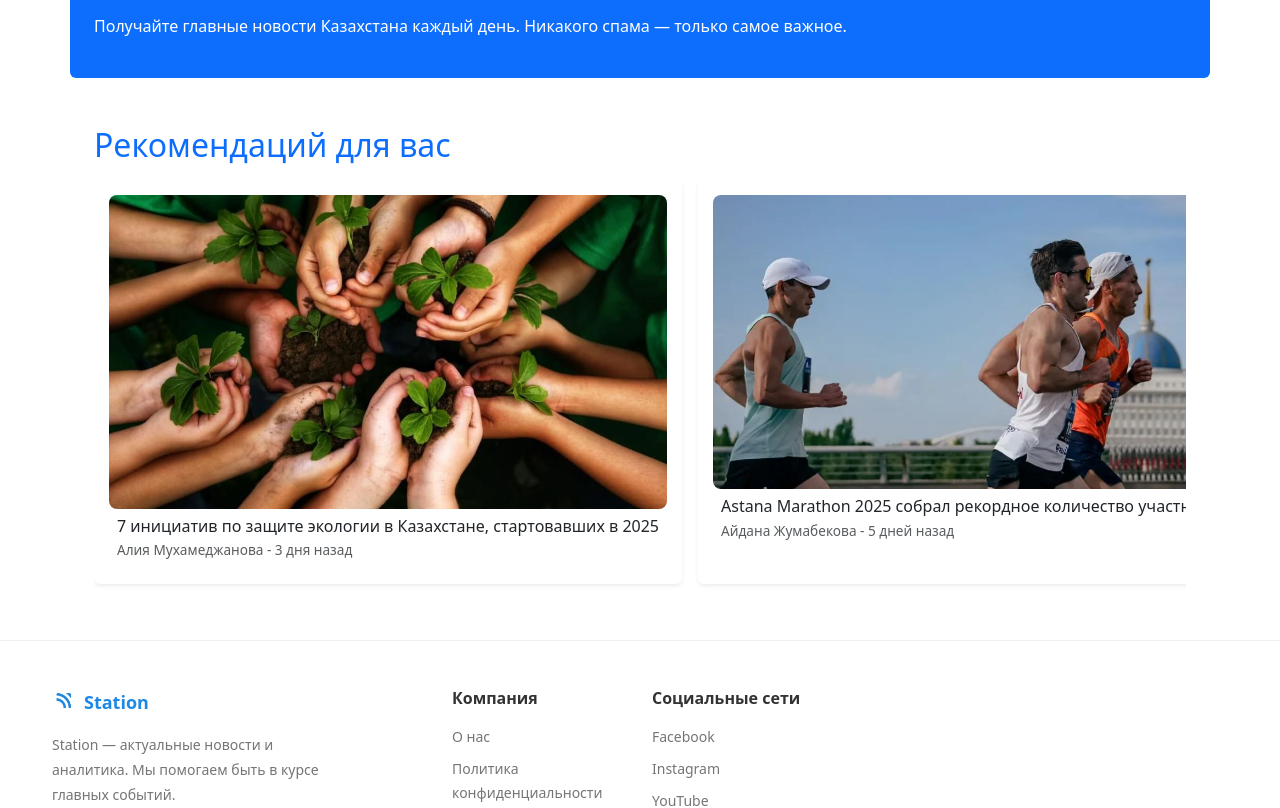
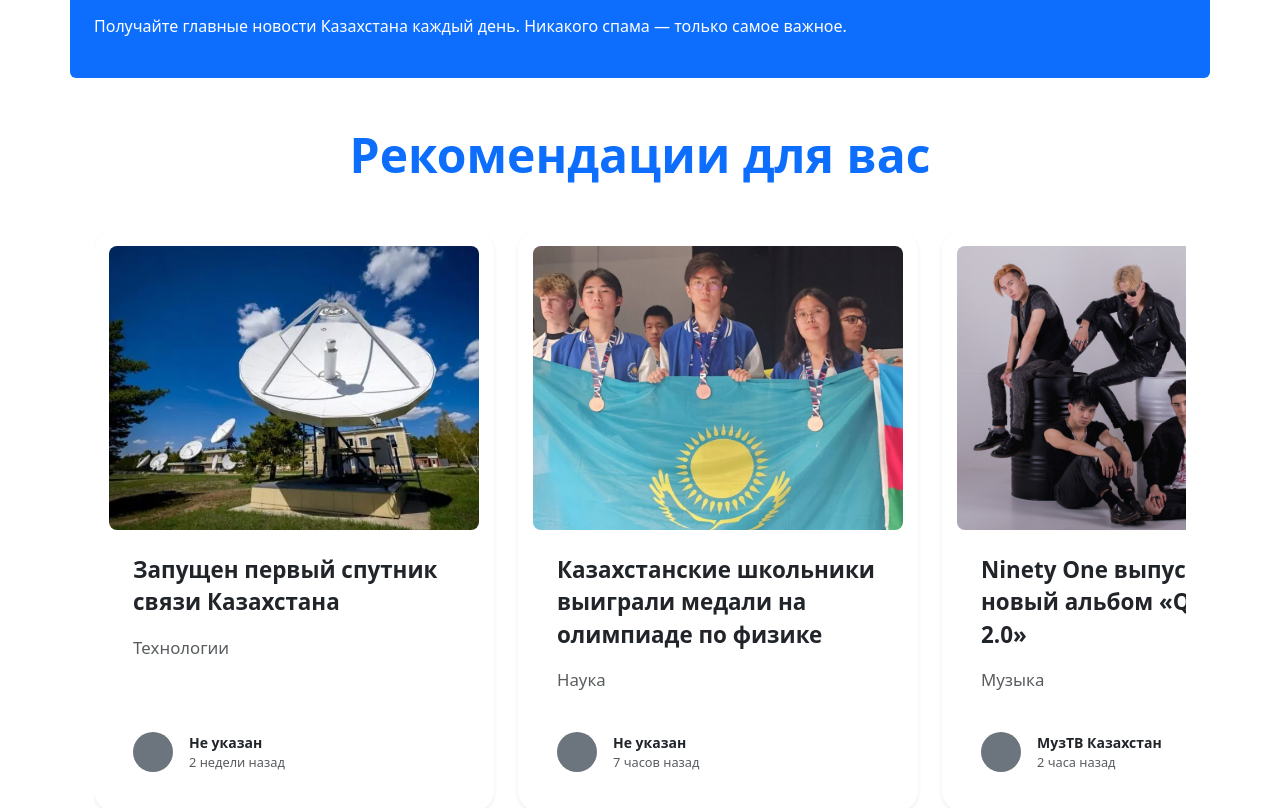
Before and after one commit to zhantixx/station, a Next.js app in the folder station-site/: page / in a window 1280 px wide. Shown: the part 2681-3489 px from the top of the page. Built offline with nearby package versions, Linux system fonts and the light colour scheme.

Commit message:
Секция рекомендаций

```diff
--- a/station-site/components/RecommendSection.jsx
+++ b/station-site/components/RecommendSection.jsx
@@ -2,74 +2,131 @@
 
 import React from "react";
 import { Card, Container } from "react-bootstrap";
+import Link from "next/link";
+import { articlesData } from "../app/data/articles";
 
-export default function RecommendationsSection({ recommendations }) {
+const textClampStyle = (lines) => ({
+  display: "-webkit-box",
+  WebkitLineClamp: lines,
+  WebkitBoxOrient: "vertical",
+  overflow: "hidden",
+  textOverflow: "ellipsis",
+});
+
+function getRandomPosts(count = 5) {
+  const allPosts = Object.values(articlesData).flatMap((cat) => [
+    ...(cat.articles || []),
+    ...(cat.streams || []),
+  ]);
+  return [...allPosts].sort(() => 0.5 - Math.random()).slice(0, count);
+}
+
+export default function RecommendationsSection() {
+  const recommendations = getRandomPosts(5);
+
   return (
     <Container className="my-5">
-      <h2 className="text-primary mb-3">Рекомендаций для вас</h2>
+      <h2 className="display-5 fw-bold text-primary mb-5 text-center">
+        Рекомендации для вас
+      </h2>
 
-      <div
-        className="d-flex flex-row gap-3 overflow-auto pb-2"
-        style={{ scrollBehavior: "smooth" }}
-      >
-        {recommendations.map((rec, i) => (
-          <a
-            key={i}
-            href="#"
+      <div className="d-flex gap-4 overflow-auto pb-4">
+        {recommendations.map((post) => {
+          const imageSrc =
+            post.image ||
+            post.img ||
+            `https://via.placeholder.com/400x300/333333/ffffff?text=${encodeURIComponent(post.title.slice(0, 20))}`;
+
+          const authorName =
+            typeof post.author === "object" && post.author !== null
+              ? post.author.name || post.author.writer || "Автор"
+              : post.author || post.writer || "Автор неизвестен";
+
+          const authorAvatar =
+            typeof post.author === "object" && post.author !== null
+              ? post.author.avatar || null
+              : null;
+
+          return (
+            <Link
+              key={post.id}
+              href={`/statya/${post.id}`}
               className="text-decoration-none text-dark"
-            style={{ minWidth: "280px", flexShrink: 0 }}
+              style={{ minWidth: "400px", flexShrink: 0 }}
             >
               <Card
-              className="h-100 shadow-sm border-0"
+                className="border-0 shadow-sm"
                 style={{
-                transition: "transform 0.2s, box-shadow 0.2s",
-                cursor: "pointer",
-              }}
-              onMouseEnter={(e) => {
-                e.currentTarget.style.transform = "translateY(-5px)";
-                e.currentTarget.style.boxShadow =
-                  "0 8px 20px rgba(0,0,0,0.25)";
-              }}
-              onMouseLeave={(e) => {
-                e.currentTarget.style.transform = "translateY(0)";
-                e.currentTarget.style.boxShadow = "0 4px 10px rgba(0,0,0,0.1)";
+                  width: "400px",
+                  height: "580px",
+                  borderRadius: "20px",
+                  overflow: "hidden",
+                  background: "#fff",
                 }}
               >
-              <div
+                <div style={{ width: "100%", height: "300px", position: "relative" }}>
+                  <img
+                    src={imageSrc}
+                    alt={post.title}
                     style={{
-                  position: "relative",
-                  width: "100%",
-                  paddingTop: "56.25%",
-                  overflow: "hidden",
-                  borderRadius: "8px",
-                }}
-              >
-                <Card.Img
-                  src={`/image/${rec.img}`}
-                  alt={rec.title}
-                  style={{
-                    position: "absolute",
-                    top: 0,
-                    left: 0,
                       width: "100%",
                       height: "100%",
                       objectFit: "cover",
+                      display: "block",
+                    }}
+                    loading="lazy"
+                    onError={(e) => {
+                      e.currentTarget.src = "https://via.placeholder.com/400x300/f0f0f0/999999?text=Нет+изображения";
                     }}
                   />
                 </div>
 
-              <Card.Body className="p-2">
-                <Card.Title className="h6 mb-1">{rec.title}</Card.Title>
+                <Card.Body className="p-4 d-flex flex-column" style={{ height: "280px" }}>
+                  <Card.Title
+                    className="fw-bold mb-3"
+                    style={{
+                      ...textClampStyle(3),
+                      fontSize: "1.4rem",
+                      lineHeight: "1.45",
+                    }}
+                  >
+                    {post.title}
+                  </Card.Title>
+
                   <Card.Text
-                  className="text-muted"
-                  style={{ fontSize: "0.85rem" }}
+                    className="text-muted flex-grow-1 mb-3"
+                    style={{
+                      ...textClampStyle(3),
+                      fontSize: "1.05rem",
+                      lineHeight: "1.6",
+                    }}
                   >
-                  {rec.meta}
+                    {post.meta || post.description || post.category || "Новость"}
                   </Card.Text>
+
+                  <div className="d-flex align-items-center mt-auto">
+                    <div
+                      className="me-3 rounded-circle bg-secondary flex-shrink-0"
+                      style={{
+                        width: "40px",
+                        height: "40px",
+                        backgroundImage: authorAvatar ? `url(${authorAvatar})` : "none",
+                        backgroundSize: "cover",
+                        backgroundPosition: "center",
+                      }}
+                    />
+                    <div>
+                      <div className="fw-semibold small">{authorName}</div>
+                      <div className="text-muted" style={{ fontSize: "0.8rem" }}>
+                        {post.time || post.date || "Недавно"}
+                      </div>
+                    </div>
+                  </div>
                 </Card.Body>
               </Card>
-          </a>
-        ))}
+            </Link>
+          );
+        })}
       </div>
     </Container>
   );
```
Also changed, not shown: station-site/app/articles/[id]/page.jsx (+3 -21 lines). Lines whose indentation alone changed are shown as unchanged.
